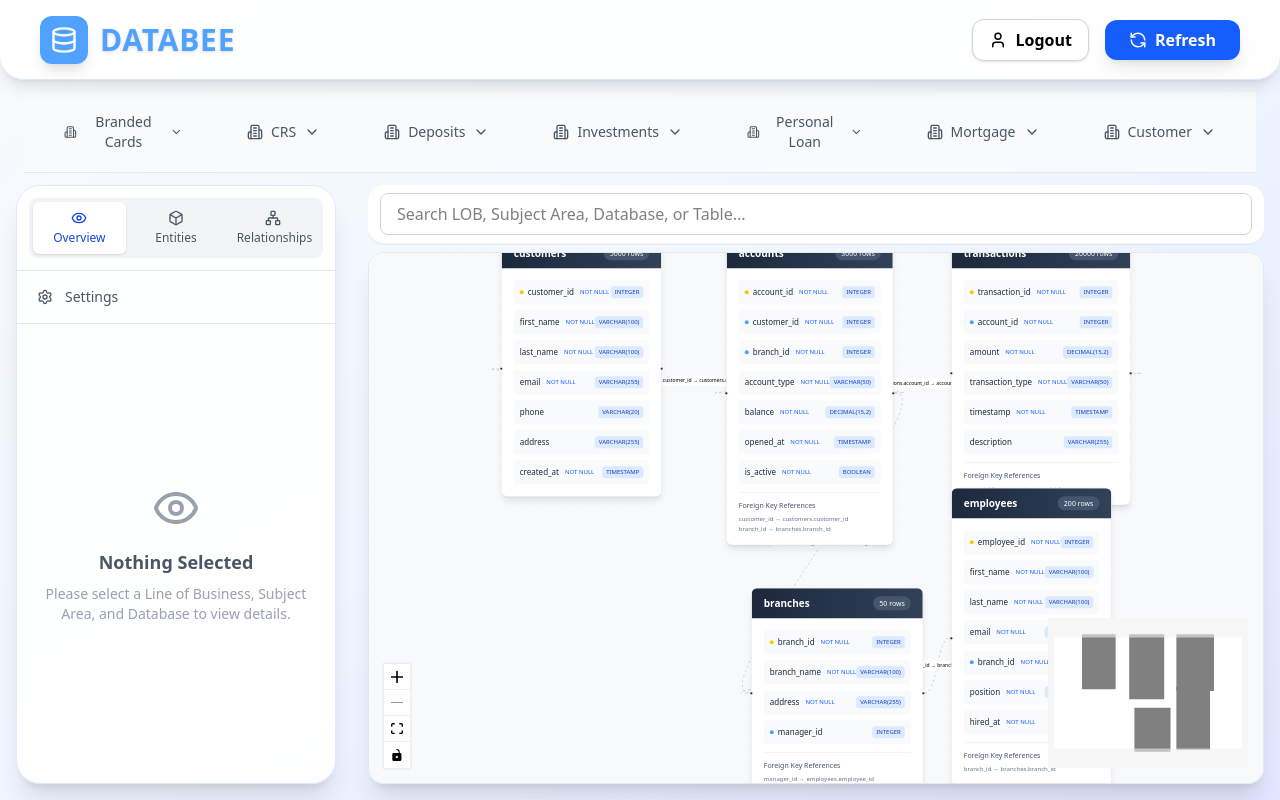
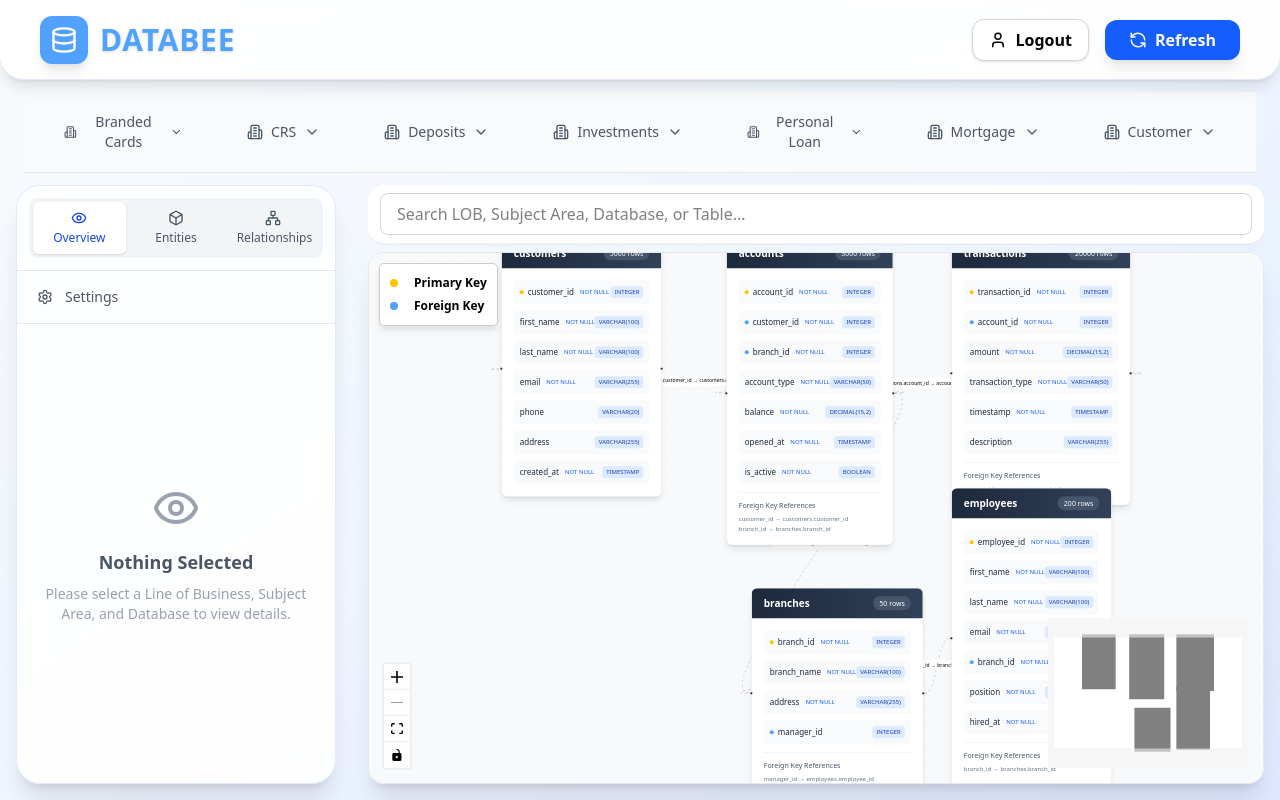
Before and after one commit to Suresh-75/SchemaBrowser, a React (Vite) app in the folder Browser/: page /dashboard in a window 1280 px wide. Built offline with nearby package versions, Linux system fonts and the light colour scheme.

Commit message:
Added legend

```diff
--- a/Browser/src/Components/SidebarComponent.jsx
+++ b/Browser/src/Components/SidebarComponent.jsx
@@ -310,7 +310,7 @@ const SidebarComponent = ({
           aria-label="Relationships Panel"
         >
           <h3 className="font-semibold text-gray-800 flex items-center gap-2 mb-2">
-            <Network className="text-green-600" size={20} />
+            <Network className="text-blue-600" size={20} />
             Relationships
           </h3>
           <div className="flex-1 min-h-0 overflow-y-scroll space-y-3 pr-1">
@@ -340,7 +340,7 @@ const SidebarComponent = ({
           {selectedPath?.database ? (
             <button
               onClick={() => setCreate("Relationship")}
-              className="w-full mt-4 px-4 py-2 bg-green-600 text-white rounded-lg hover:bg-green-700 transition-colors flex items-center justify-center gap-2 shadow"
+              className="w-full mt-4 px-4 py-2 bg-blue-600 text-white rounded-lg hover:bg-blue-700 transition-colors flex items-center justify-center gap-2 shadow"
               aria-label="Add Relationship"
             >
               <Plus size={16} />
@@ -438,7 +438,7 @@ const SidebarComponent = ({
                   </div>
                 </div>
                 <div className="col-span-2">
-                  <div className="text-gray-600">Lineage</div>
+                  <div className="text-gray-600">Source Lineage</div>
                   <div className="font-semibold text-gray-800">
                     {lineage.join(" > ")}
                   </div>
--- a/Browser/src/ErDiagram.jsx
+++ b/Browser/src/ErDiagram.jsx
@@ -19,6 +19,39 @@ const SchemaCardNode = React.memo(function SchemaCardNode({ data }) {
     </div>
   );
 });
+
+const Legend = () => {
+  return (
+    <div
+      style={{
+        position: "absolute",
+        top: "10px",
+        left: "10px",
+        backgroundColor: "white",
+        border: "1px solid #ccc",
+        padding: "10px",
+        borderRadius: "5px",
+        fontSize: "12px",
+        boxShadow: "0px 4px 6px rgba(0, 0, 0, 0.1)",
+      }}
+    >
+      <div style={{ display: "flex", alignItems: "center", marginBottom: "5px" }}>
+       <div
+                      className="w-2 h-2 bg-yellow-400 rounded-full mr-4"
+                      title="Primary Key"
+                    ></div>
+        <span className = "font-semibold">Primary Key</span>
+      </div>
+      <div style={{ display: "flex", alignItems: "center" }}>
+         <div
+                      className="w-2 h-2 bg-blue-400 rounded-full mr-4"
+                      title="Foreign Key"
+                    ></div>
+        <span className = "font-semibold">Foreign Key</span>
+      </div>
+    </div>
+  );
+};
 
 function ErDiagram() {
   const customerTable = useMemo(
@@ -263,7 +296,7 @@ function ErDiagram() {
   // --------------------------
 
   return (
-    <div className="w-full h-full min-h-0 min-w-0 flex-1">
+    <div style={{ position: "relative", height: "100%" }}>
       <ReactFlow
         nodes={nodes}
         edges={edges}
@@ -287,6 +320,7 @@ function ErDiagram() {
         <MiniMap nodeColor={"gray"} nodeStrokeWidth={3} zoomable pannable />
         <Controls />
       </ReactFlow>
+      <Legend />
     </div>
   );
 }
```
